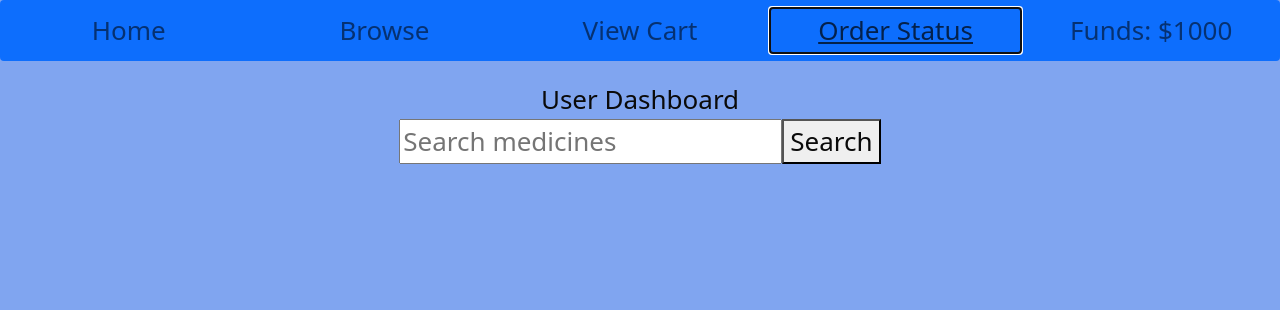
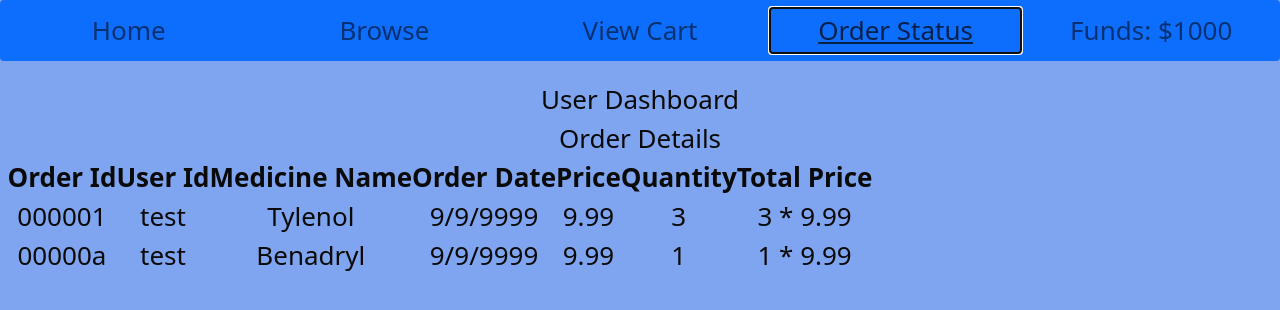
Before and after one commit to lwcreel/HealthCarePortal, a React (Create React App) app: page /dashboard in a window 1280 px wide. Both pictures are taken after a click on the button "Order Status". Shown: the top 310 px of the page. Built offline with nearby package versions, Linux system fonts and the light colour scheme.

Commit message:
added order status for user dash

```diff
--- a/src/components/User/Dashboard.js
+++ b/src/components/User/Dashboard.js
@@ -1,8 +1,8 @@
 import React, { Component } from 'react';
 import { Container, Row, Col, Nav, Navbar } from 'react-bootstrap';
 import Cart from './Cart';
-
 import MedicineShop from './MedicineShop';
+import OrderStatus from './OrderStatus';
 import SearchBar from './SearchBar';
 
 
@@ -50,7 +50,11 @@ class Dashboard extends Component {
               View Cart
             </Nav.Link>
 
-            <Nav.Link to="/dashboard/status"> Order Status </Nav.Link>
+            <Nav.Link
+            to="/dashboard/status"
+            onClick={(e) => this.handleComponentChange(<OrderStatus />)}>
+            Order Status
+            </Nav.Link>
             <Nav.Link to="/dashboard/funds"> Funds: ${this.state.availableFunds} </Nav.Link>
           </Nav>
         </Navbar></Col></Row>
--- /dev/null
+++ b/src/components/User/OrderStatus.js
@@ -0,0 +1,67 @@
+import { Component } from 'react'
+
+// TODO: Dynamically retrieve data
+class OrderStatus extends Component {
+    constructor(props) {
+        super(props);
+        this.state = { orderInformation: [
+            {
+                orderId: "000001",
+                userId: "test",
+                medName: "Tylenol",
+                orderDate: "9/9/9999",
+                price: "9.99",
+                quantity: "3",
+                totalPrice: "3 * 9.99"
+            },
+            {
+                orderId: "00000a",
+                userId: "test",
+                medName: "Benadryl",
+                orderDate: "9/9/9999",
+                price: "9.99",
+                quantity: "1",
+                totalPrice: "1 * 9.99"
+            }
+
+        ]}
+    }
+
+    render() {
+        return (
+            <div>
+                Order Details
+                <table>
+                    <thead>
+                        <tr>
+                            <th>Order Id</th>
+                            <th>User Id</th>
+                            <th>Medicine Name</th>
+                            <th>Order Date</th>
+                            <th>Price</th>
+                            <th>Quantity</th>
+                            <th>Total Price</th>
+                        </tr>
+                    </thead>
+                    <tbody>
+                        {this.state.orderInformation.map((data) => {
+                            return (
+                                <tr key={data.orderId}>
+                                    <td>{data.orderId}</td>
+                                    <td>{data.userId}</td>
+                                    <td>{data.medName}</td>
+                                    <td>{data.orderDate}</td>
+                                    <td>{data.price}</td>
+                                    <td>{data.quantity}</td>
+                                    <td>{data.totalPrice}</td>
+                                </tr>
+                            )
+                        })}
+                    </tbody>
+                </table>
+            </div>
+        )
+    }
+}
+
+export default OrderStatus;
```
